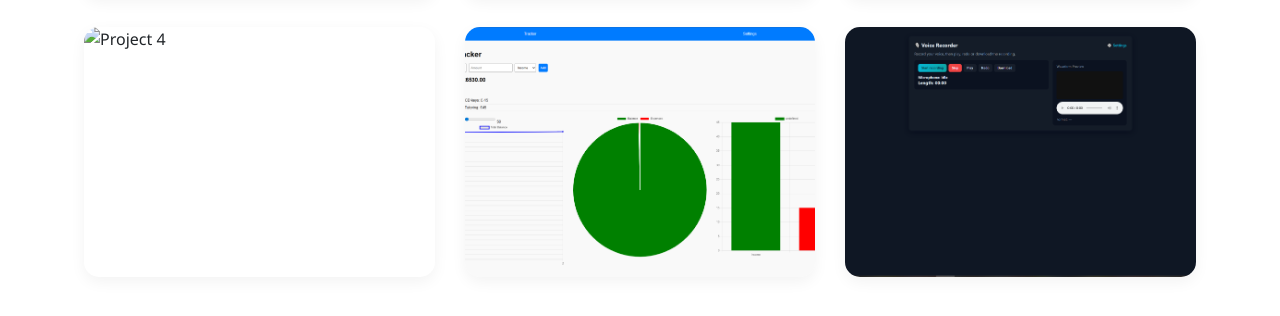
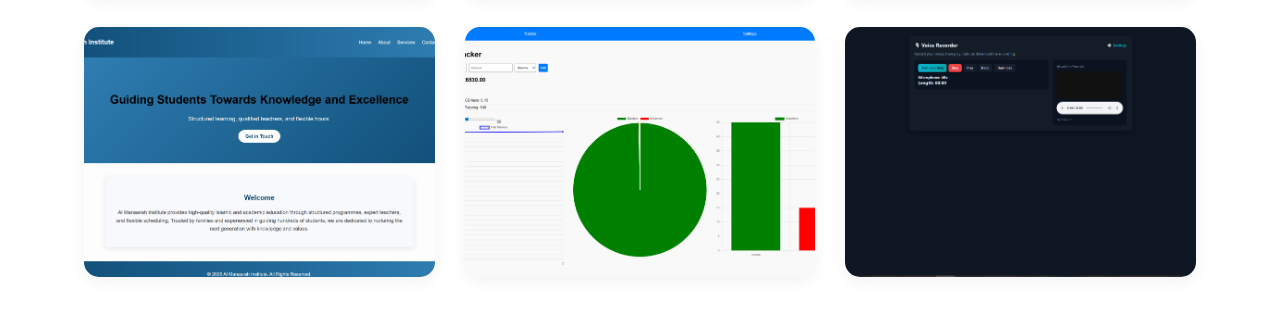
Before and after one commit to Syed-Ali-06/Portfoliolo, a plain HTML site: page index.html in a window 1280 px wide. Shown: the part 3489-3805 px from the top of the page. Drawn offline with Linux system fonts and the light colour scheme.

Commit message:
Update index.html

```diff
--- a/index.html
+++ b/index.html
@@ -1138,7 +1138,7 @@
                     </div>
                 </div>
                 <div class="portfolio-item" data-category="extra">
-                    <img src="" alt="Project 4" class="portfolio-img">
+                    <img src="manaarah.PNG" alt="Project 4" class="portfolio-img">
                     <div class="portfolio-overlay">
                         <h3>Al-Manaarah Institute</h3>
                         <p>A start-up tutoring company, offering personalised tutoring opportunities to all ages.</p>
```
